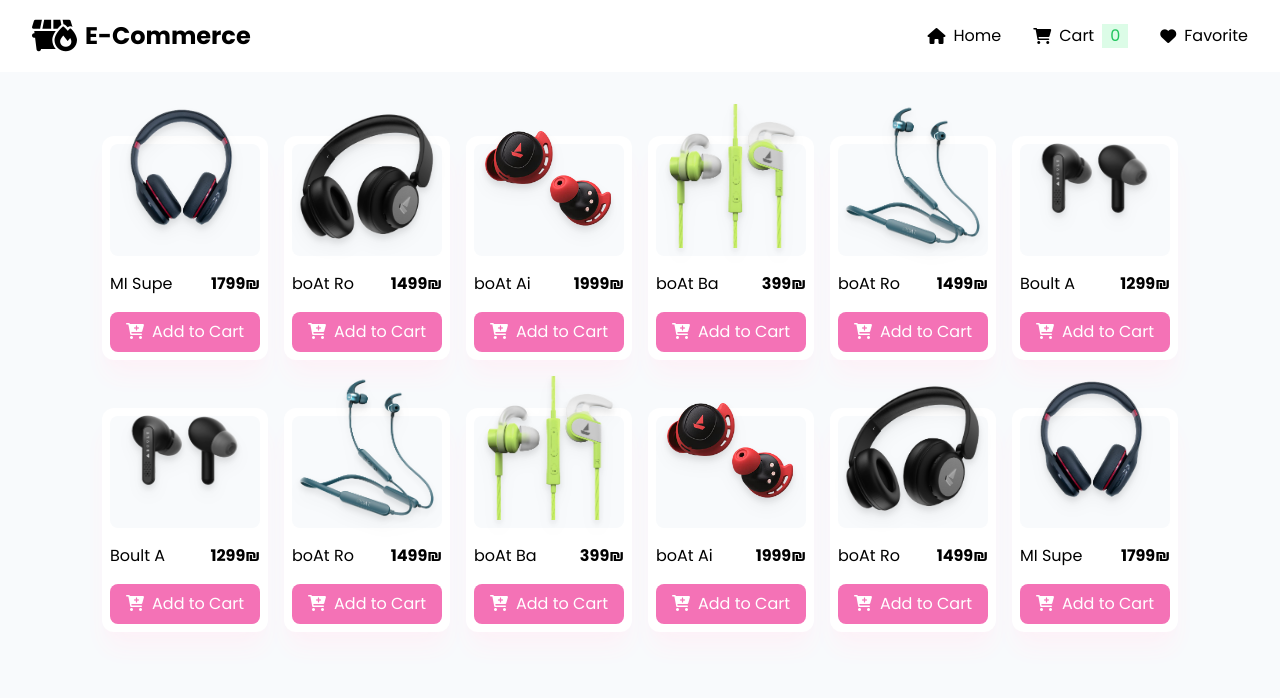
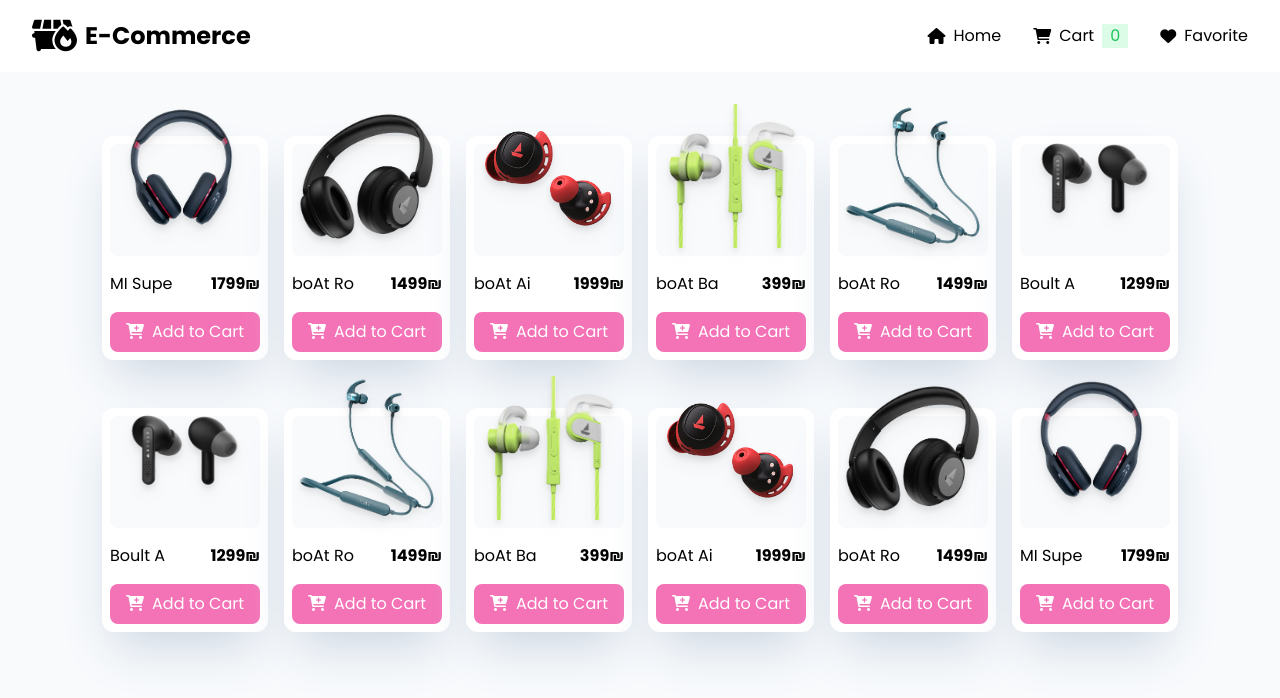
Before and after one commit to m5atib/e-commerce-react, a React (Create React App) app: page / in a window 1280 px wide. Shown: the top 698 px of the page. Built offline with nearby package versions, Linux system fonts and the light colour scheme.

Commit message:
build project

```diff
--- a/src/Components/ProductCard.tsx
+++ b/src/Components/ProductCard.tsx
@@ -4,7 +4,7 @@
 const ProductCard: React.FC<{ Item: ProductData }> = (Props) => {
   const dispatch = useCartDispatch();
   return (
-    <div className="bg-white shadow-xl shadow-pink-50  relative p-2 h-56  rounded-xl flex flex-col gap-4 justify-end items-center">
+    <div className="bg-white shadow-2xl shadow-slate-300  relative p-2 h-56  rounded-xl flex flex-col gap-4 justify-end items-center">
       <img
         className="w-36 drop-shadow-lg -top-8 object-center object-contain absolute  rounded-lg"
         src={Props.Item.productImage}
```
